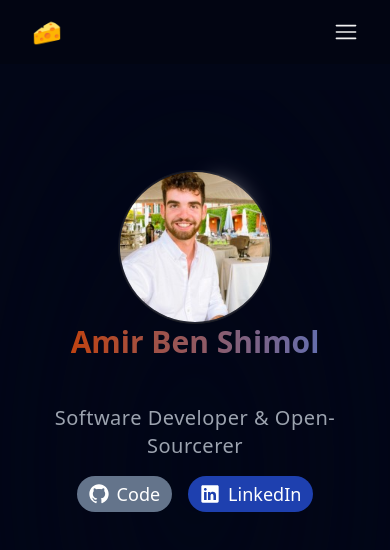
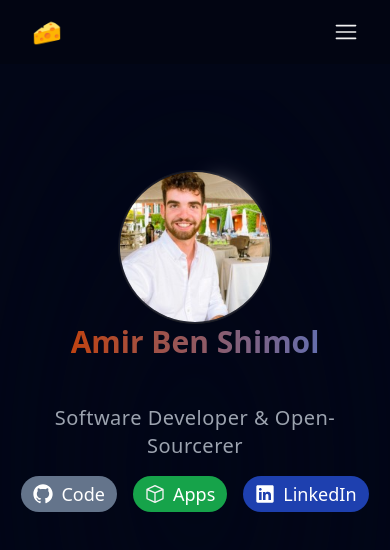
Before and after one commit to amir-ben-shimol/amirbenshimol, a Next.js app: page / in a window 390 px wide. Shown: the top 550 px of the page. Built offline with nearby package versions, Linux system fonts and the light colour scheme.

Commit message:
feat: add back button and enhance app details layout with new links

```diff
--- a/src/app/(root)/components/Intro.tsx
+++ b/src/app/(root)/components/Intro.tsx
@@ -29,6 +29,14 @@ const Intro = () => {
 				</Link>
 
 				<Link
+					href="/apps"
+					className="z-20 flex w-full items-center justify-center gap-2 rounded-full bg-green-600 px-3 py-1 hover:bg-green-800 sm:w-fit sm:px-8 sm:py-3"
+				>
+					<UISvg name="apps" className="h-5 w-5" />
+					<span className="text-lg text-white sm:text-xl">Apps</span>
+				</Link>
+
+				<Link
 					href="https://www.linkedin.com/in/amir-ben-shimol-533169210/"
 					target="_blank"
 					className="z-20 flex w-full items-center justify-center gap-2 rounded-full bg-blue-800 px-3 py-1 hover:bg-blue-950 sm:w-fit sm:px-8 sm:py-3"
--- a/src/app/apps/[app-id]/components/App.tsx
+++ b/src/app/apps/[app-id]/components/App.tsx
@@ -35,13 +35,20 @@ const App = () => {
 
 	return (
 		<div className="flex w-full flex-col items-center">
-			<div className="flex h-[calc(100vh-260px)] w-full flex-col items-center">
+			<div className="flex w-full flex-col items-center">
 				<div className="relative mb-6 h-[112px] w-[112px] sm:h-[192px] sm:w-[192px]">
 					<UIImage className="rounded-3xl sm:rounded-[48px]" src={app.image} alt={app.title} layout="fill" objectFit="cover" />
 				</div>
 				<h1 className="leading-tighter font-heading mb-4 text-center text-5xl font-bold tracking-tighter md:text-6xl">{app.title}</h1>
 				{app.longDescription ? (
-					<p className="mb-8 text-center text-2xl tracking-tight md:text-3xl">{app.longDescription}</p>
+					<p className="text mb-8 mt-4 text-left text-2xl tracking-tight md:text-3xl">
+						{app.longDescription.split('\n').map((line, index) => (
+							<React.Fragment key={index}>
+								{line}
+								<br />
+							</React.Fragment>
+						))}
+					</p>
 				) : (
 					<h2 className="mb-8 text-center text-2xl tracking-tight md:text-3xl">{app.description}</h2>
 				)}
--- a/src/app/apps/[app-id]/page.tsx
+++ b/src/app/apps/[app-id]/page.tsx
@@ -5,7 +5,7 @@ import App from './components/App';
 
 const AppPage = () => {
 	return (
-		<PageWrapper className="relative flex justify-center">
+		<PageWrapper className="relative flex justify-center" navBack>
 			<App />
 		</PageWrapper>
 	);
--- a/src/assets/icons.ts
+++ b/src/assets/icons.ts
@@ -10,6 +10,12 @@ const icons = {
 		`
             <path d="M2 1C1.44772 1 1 1.44772 1 2V13C1 13.5523 1.44772 14 2 14H13C13.5523 14 14 13.5523 14 13V2C14 1.44772 13.5523 1 13 1H2ZM3.05 6H4.95V12H3.05V6ZM5.075 4.005C5.075 4.59871 4.59371 5.08 4 5.08C3.4063 5.08 2.925 4.59871 2.925 4.005C2.925 3.41129 3.4063 2.93 4 2.93C4.59371 2.93 5.075 3.41129 5.075 4.005ZM12 8.35713C12 6.55208 10.8334 5.85033 9.67449 5.85033C9.29502 5.83163 8.91721 5.91119 8.57874 6.08107C8.32172 6.21007 8.05265 6.50523 7.84516 7.01853H7.79179V6.00044H6V12.0047H7.90616V8.8112C7.8786 8.48413 7.98327 8.06142 8.19741 7.80987C8.41156 7.55832 8.71789 7.49825 8.95015 7.46774H9.02258C9.62874 7.46774 10.0786 7.84301 10.0786 8.78868V12.0047H11.9847L12 8.35713Z" fill="#fff" fill-rule="evenodd" clip-rule="evenodd"></path>
         `,
+	],
+	apps: [
+		'15 15',
+		`
+			<path d="M7.28856 0.796908C7.42258 0.734364 7.57742 0.734364 7.71144 0.796908L13.7114 3.59691C13.8875 3.67906 14 3.85574 14 4.05V10.95C14 11.1443 13.8875 11.3209 13.7114 11.4031L7.71144 14.2031C7.57742 14.2656 7.42258 14.2656 7.28856 14.2031L1.28856 11.4031C1.11252 11.3209 1 11.1443 1 10.95V4.05C1 3.85574 1.11252 3.67906 1.28856 3.59691L7.28856 0.796908ZM2 4.80578L7 6.93078V12.9649L2 10.6316V4.80578ZM8 12.9649L13 10.6316V4.80578L8 6.93078V12.9649ZM7.5 6.05672L12.2719 4.02866L7.5 1.80176L2.72809 4.02866L7.5 6.05672Z" fill="currentColor" fill-rule="evenodd" clip-rule="evenodd"></path>
+		`,
 	],
 	contact: [
 		'15 15',
--- /dev/null
+++ b/src/components/ui/UIBackButton.tsx
@@ -0,0 +1,14 @@
+'use client';
+
+import { useRouter } from 'next/navigation';
+import { UISvg } from './UISvg';
+
+export const UIBackButton = () => {
+	const router = useRouter();
+
+	return (
+		<button type="button" className="absolute -left-1 -top-16 z-10 flex" onClick={() => router.back()}>
+			<UISvg name="arrow" className="h-8 w-8" />
+		</button>
+	);
+};
--- a/src/components/wrappers/PageWrapper.tsx
+++ b/src/components/wrappers/PageWrapper.tsx
@@ -1,15 +1,20 @@
+import { UIBackButton } from '@/ui/UIBackButton';
 import { cn } from '@/utils/class-name';
 
 type Props = {
 	readonly children: React.ReactNode;
 	readonly className?: string;
 	readonly wrapperClassName?: string;
+	readonly navBack?: boolean;
 };
 
 const PageWrapper = (props: Props) => {
 	return (
 		<section className={cn('flex-cols flex h-full w-full justify-center overflow-auto px-8 pb-6 pt-36', props.wrapperClassName)}>
-			<div className={cn('h-fit w-full max-w-[700px]', props.className)}>{props.children}</div>
+			<div className={cn('h-fit w-full max-w-[700px]', props.className)}>
+				{props.navBack && <UIBackButton />}
+				{props.children}
+			</div>
 		</section>
 	);
 };
--- a/src/lib/data/apps.ts
+++ b/src/lib/data/apps.ts
@@ -7,7 +7,7 @@ export const appsList: App[] = [
 		title: 'Plans Master',
 		description: 'Platform to streamline collaboration among engineering teams',
 		longDescription:
-			'Plans Master is a robust platform designed to streamline collaboration among engineering teams by centralizing construction plans. It enables groups of engineers to share, manage, and version control construction plans efficiently. The platform supports role-based access control, ensuring that project members have appropriate permissions, and tracks changes to maintain the integrity of project documents.',
+			'Plans Master is a robust platform designed to streamline collaboration among engineering teams by centralizing construction plans.\n\nIt enables groups of engineers to share, manage, and version control construction plans efficiently.\n\nThe platform supports role-based access control, ensuring that project members have appropriate permissions, and tracks changes to maintain the integrity of project documents.',
 		image: '/images/apps/plans-master/logo.png',
 		metadata: [
 			'https://img.shields.io/badge/typescript-%23007ACC.svg?style=for-the-badge&logo=typescript&logoColor=white',
```
